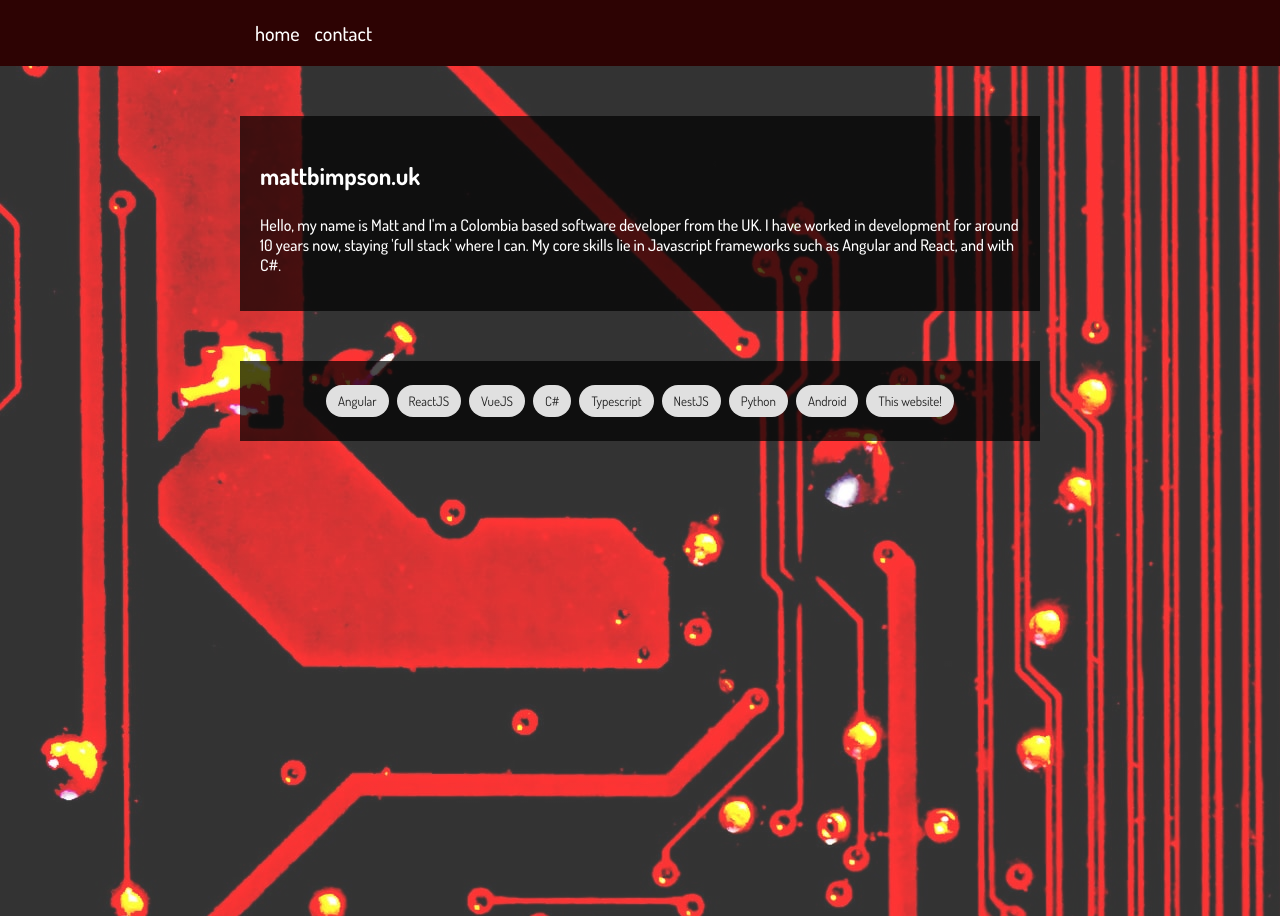
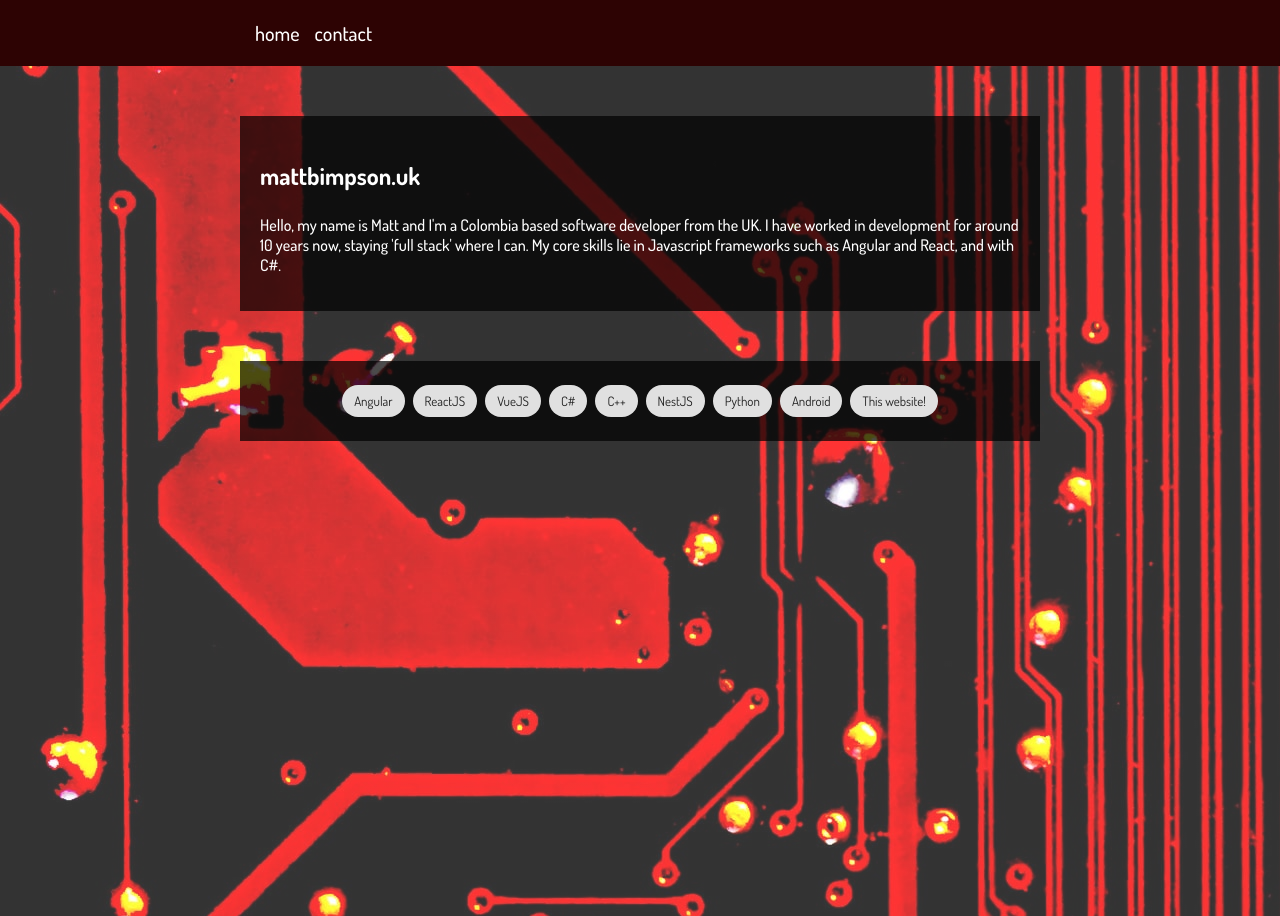
Before and after one commit to mattbimpson/portfolio, a React (Create React App) app: page / in a window 1280 px wide. Built offline with nearby package versions, Linux system fonts and the light colour scheme.

Commit message:
correct label

```diff
--- a/src/pages/home/Home.tsx
+++ b/src/pages/home/Home.tsx
@@ -38,7 +38,7 @@ const HomePage: React.FC<any> = () => {
         <Chip label="ReactJS" onClick={() => linkToProject(`${bitBucket}forms-validation-in-react/src/master/`)} />
         <Chip label="VueJS" onClick={() => linkToProject(`${bitBucket}todo-vue/src/master/README.md`)} />
         <Chip label="C#" onClick={() => linkToProject(`${bitBucket}asp.net-middleware/src/master/README.md`)} />
-        <Chip label="Typescript" onClick={() => linkToProject(`${bitBucket}connect4/src/master/`)} />
+        <Chip label="C++" onClick={() => linkToProject(`${bitBucket}connect4/src/master/`)} />
         <Chip label="NestJS" onClick={() => linkToProject(`${bitBucket}nestjs-tutorial/src/master/README.md`)} />
         <Chip label="Python" onClick={() => linkToProject(`${bitBucket}python-api/src/master/README.md`)} />
         <Chip label="Android" onClick={() => linkToProject(`${bitBucket}myweather/src/master/`)} />
```
